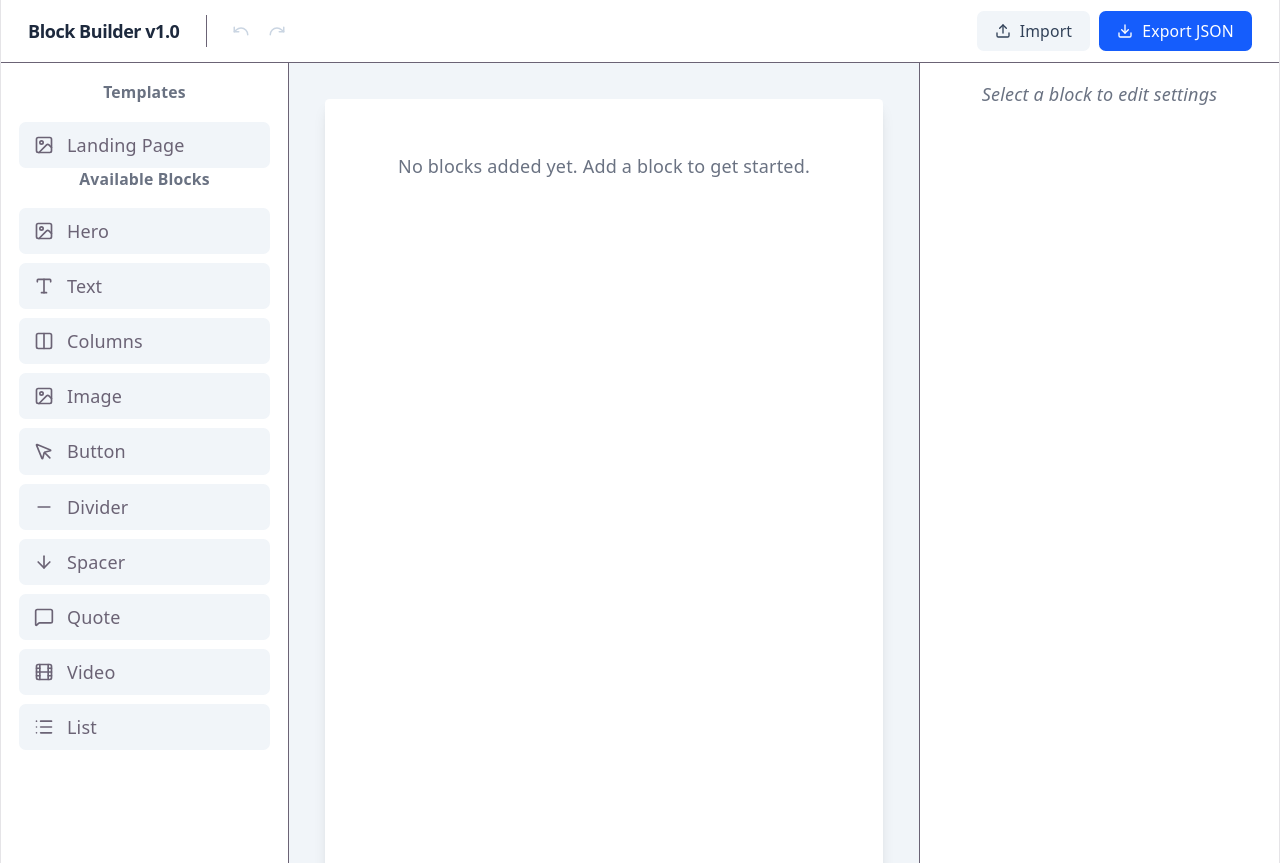
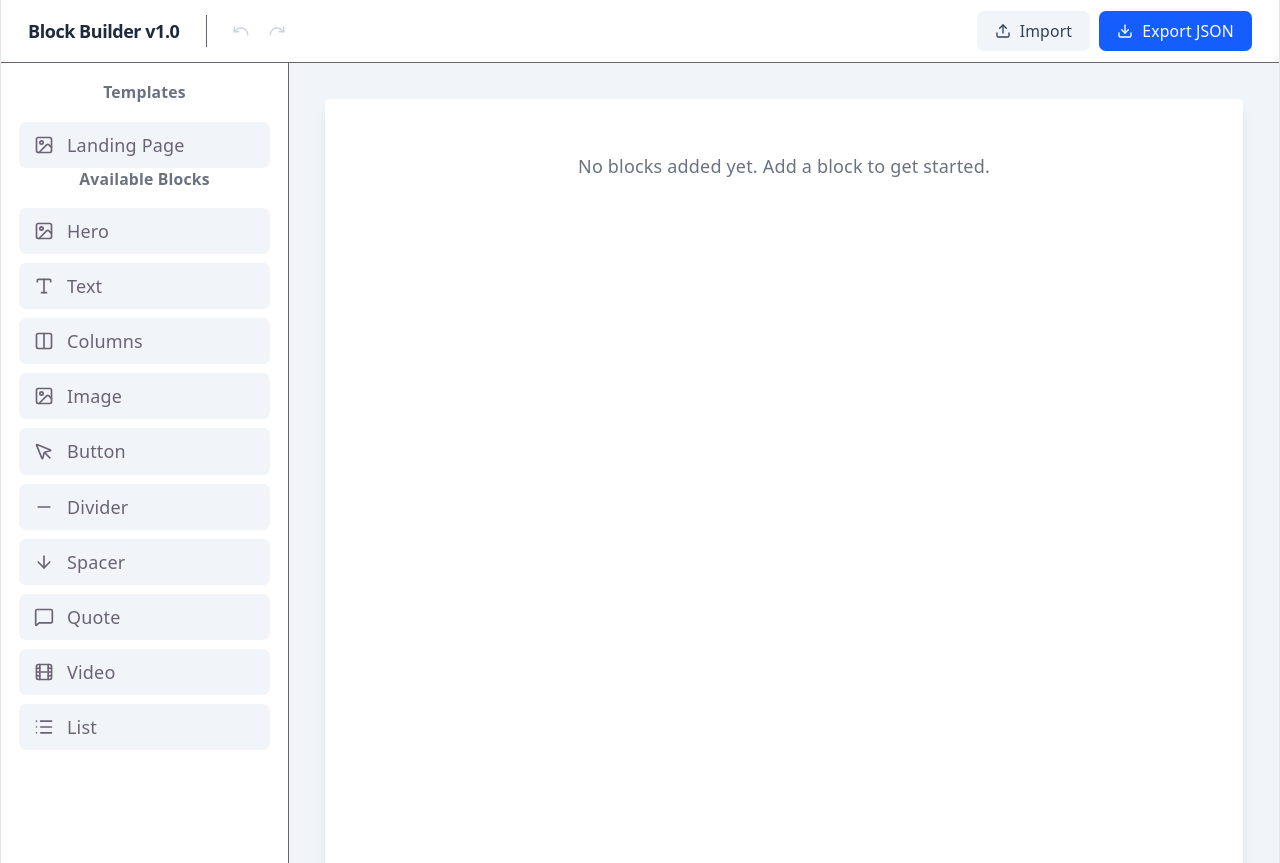
Before and after one commit to terrence-celestine/block-builder, a React (Vite) app: page / in a window 1280 px wide. Built offline with nearby package versions, Linux system fonts and the light colour scheme.

Commit message:
set the properties panel to only show when we selected an item

```diff
--- a/src/App.tsx
+++ b/src/App.tsx
@@ -11,6 +11,7 @@ function App() {
   const reorderBlocks = usePageStore((state) => state.reorderBlocks);
   const undo = usePageStore((state) => state.undo);
   const redo = usePageStore((state) => state.redo);
+  const selectedId = usePageStore((state) => state.selectedId);
 
   useEffect(() => {
     const handleKeyDown = (event: KeyboardEvent) => {
@@ -54,7 +55,7 @@ function App() {
           <DndContext onDragEnd={handleDragEnd}>
               <Canvas />
           </DndContext> </div>
-        <div className="w-80 border-l"> <PropertiesPanel /> </div>
+        {selectedId && <div className="w-80 border-l"> <PropertiesPanel /> </div>}
       </div>
       </>
   )
```
